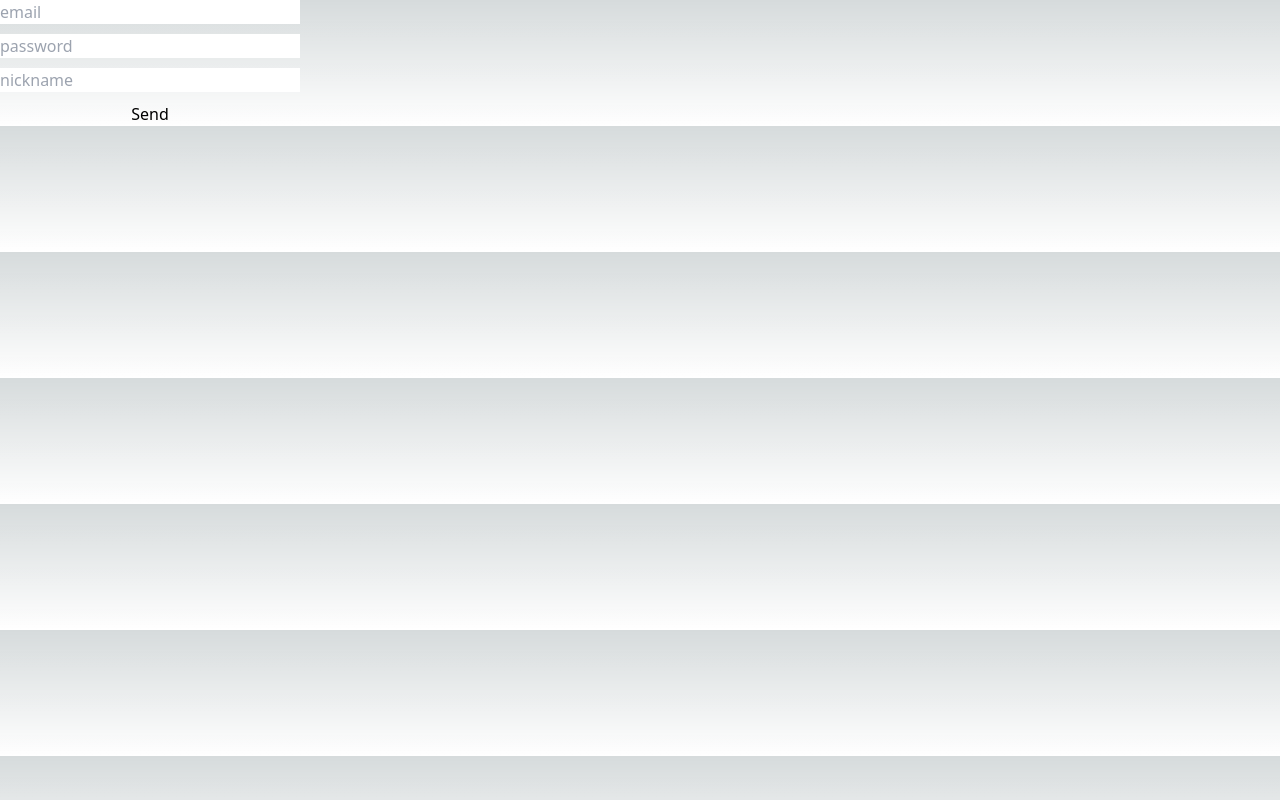
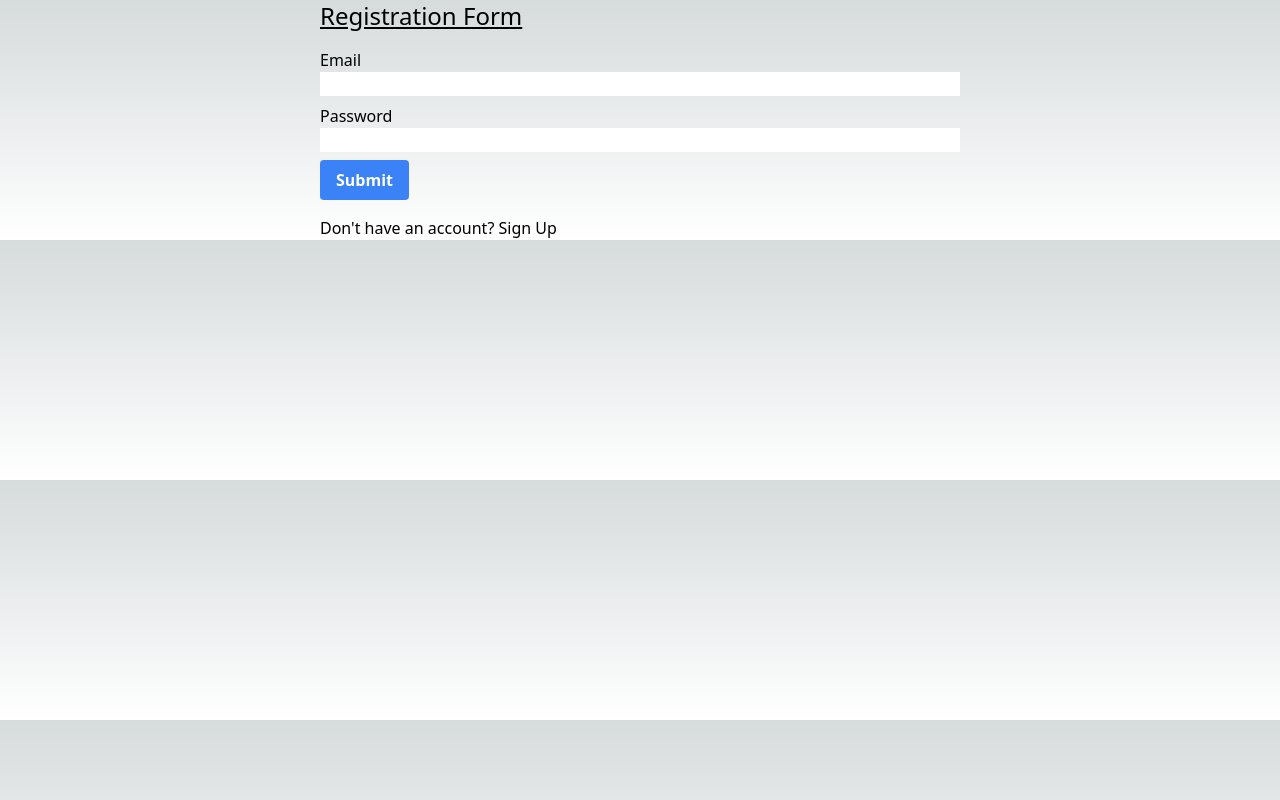
Before and after one commit to MaryiaVarabyevaa/list-of-deeds, a Next.js app in the folder client/: page / in a window 1280 px wide. Built offline with nearby package versions, Linux system fonts and the light colour scheme.

Commit message:
feat: add AuthFrom component

```diff
--- /dev/null
+++ b/client/components/AuthForm.tsx
@@ -0,0 +1,84 @@
+import {useEffect, useState} from "react";
+import {SubmitHandler, useForm} from "react-hook-form";
+import {ILogin} from "@/types/auth";
+import {IUser} from "@/types/user";
+import {registration} from "@/http/userAPI";
+
+const AuthForm = () => {
+    const [isAuth, setIsAuth] = useState(false);
+    const { handleSubmit, control, reset, register, formState: { errors } } = useForm<IUser>({
+        mode: 'onChange',
+        defaultValues: {
+            nickname: '',
+            email: '',
+            password: '',
+        }
+    });
+
+    const onSubmit: SubmitHandler<IUser> = async (data)=> {
+        console.log(data);
+        // const newUser = await registration(data);
+        // console.log(newUser)
+    }
+
+    return <>
+        <form onSubmit={handleSubmit(onSubmit)} className="flex flex-col gap-2">
+
+            {
+                isAuth && <div className="input-wrapper flex flex-col">
+                    <label htmlFor="nickname">Nickname</label>
+                    <input
+                        type="nickname"
+                        {...register('nickname', {
+                            required: 'Nickname is required',
+                        })}
+                    />
+                    {/*{errors.nickname && <p className="text-xs italic text-red-500">{errors.email.message}</p>}*/}
+                </div>
+            }
+            <div className="input-wrapper flex flex-col">
+                <label htmlFor="email">Email</label>
+                <input
+                    type="email"
+                    {...register('email', {
+                        required: 'Email is required',
+                        pattern: {
+                            value: /^[A-Z0-9._%+-]+@[A-Z0-9.-]+\.[A-Z]{2,4}$/i,
+                            message: 'Invalid email address',
+                        },
+                    })}
+                />
+                {errors.email && <p className="text-xs italic text-red-500">{errors.email.message}</p>}
+            </div>
+
+            <div className="input-wrapper flex flex-col">
+                <label htmlFor="password">Password</label>
+                <input
+                    type="password"
+                    {...register('password', {
+                        required: 'Password is required',
+                        minLength: {
+                            value: 8,
+                            message: 'Password must be at least 8 characters',
+                        },
+                    })}
+                />
+                {errors.password && (
+                    <p className="text-xs italic text-red-500">{errors.password.message}</p>
+                )}
+            </div>
+            <div className="input-wrapper">
+                <button
+                    type="submit"
+                    className="focus:shadow-outline rounded bg-blue-500 py-2 px-4 font-bold text-white hover:bg-blue-700 focus:outline-none"
+                >
+                    Submit
+                </button>
+            </div>
+        </form>
+        <a href='#' onClick={() => setIsAuth(!isAuth)}>{
+            isAuth? "Already have an account? Sign in": "Don't have an account? Sign Up"
+        }</a>
+    </>
+}
+export default AuthForm;
--- a/client/package.json
+++ b/client/package.json
@@ -20,6 +20,7 @@
     "next": "13.1.6",
     "react": "18.2.0",
     "react-dom": "18.2.0",
+    "react-hook-form": "^7.43.0",
     "typescript": "4.9.5"
   },
   "devDependencies": {
--- a/client/pages/index.tsx
+++ b/client/pages/index.tsx
@@ -1,6 +1,7 @@
 import {getAllUsers, registration} from "@/http/userAPI";
 import {GetServerSideProps} from "next";
 import {useState} from "react";
+import AuthForm from "@/components/AuthForm";
 
 
 // @ts-ignore
@@ -51,26 +52,10 @@ const Registration = () => {
     }
 
     return (
-        <>
-            <form style={{display: 'flex', flexDirection: 'column', gap: '10px', width: '300px'}}>
-                <input
-                    value={email}
-                    placeholder="email"
-                    onChange={(e) => setEmail(e.target.value)}
-                />
-                <input
-                    value={password}
-                    placeholder="password"
-                    onChange={(e) => setPassword(e.target.value)}
-                />
-                <input
-                    value={nickname}
-                    placeholder="nickname"
-                    onChange={(e) => setNickname(e.target.value)}
-                />
-                <button onClick={handleSubmit}>Send</button>
-            </form>
-        </>
+        <div className="m-auto flex w-1/2 flex-col gap-4">
+            <h1 className="bold text-2xl underline">Registration Form</h1>
+            < AuthForm/>
+        </div>
     )
 }
 
```
Also changed, not shown: client/components/Auth.tsx (deleted, +0 -34 lines), client/http/userAPI.ts (line endings or trailing spaces), 1 other file (tests, documents, lock files or other folders).
